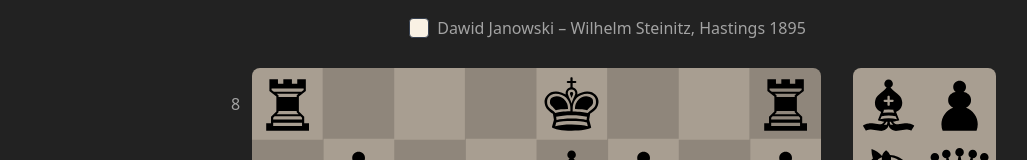
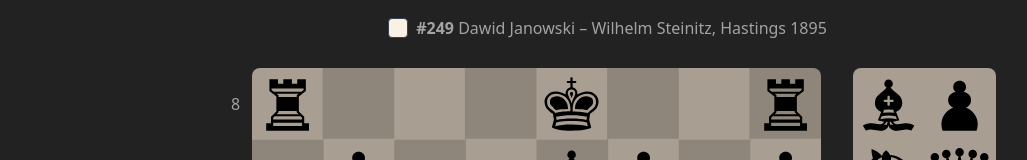
Before and after one commit to unibo-dslab-projects/ASW25-MicheleMonti-woodpecker, a React (Vite) app in the folder client/: page / in a window 1280 px wide. Shown: the top 160 px of the page, without its empty margins (120-1147 px from the left). Built offline with nearby package versions, Linux system fonts and the light colour scheme.

Commit message:
feat: added puzzle number

```diff
--- a/client/src/Components/Board.tsx
+++ b/client/src/Components/Board.tsx
@@ -77,6 +77,7 @@ export default function Board() {
     const [direction, setDirection] = useState<string>(puzzleData.direction);
     const [solution, setSolution] = useState<string>(puzzleData.solution);
     const [isSolutionRevealed, setIsSolutionRevealed] = useState<boolean>(false);
+    const [puzzleIndex, setPuzzleIndex] = useState<number>(puzzleData.index);
 
     const gridElement = useRef<HTMLDivElement>(null);
 
@@ -126,6 +127,7 @@ export default function Board() {
         setSolution(newPuzzleData.solution);
         setSelectedCell(null);
         setIsSolutionRevealed(false);
+        setPuzzleIndex(newPuzzleData.index);
     }
 
     useEffect(() => {
@@ -197,6 +199,7 @@ export default function Board() {
                             aria-label={`Next move: ${direction === 'w' ? 'white' : 'black'}`}
                         />
                         <div className="text-neutral-400 text-center">
+                            <span className="font-bold">#{puzzleIndex}</span>{' '}
                             {description.split(' ').map((word, index) => (
                                 <span key={index} className={isBold(word) ? 'font-bold' : ''}>{word} </span>
                             ))}
```
